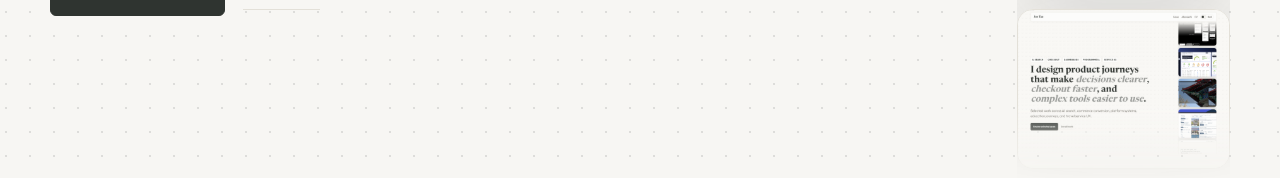
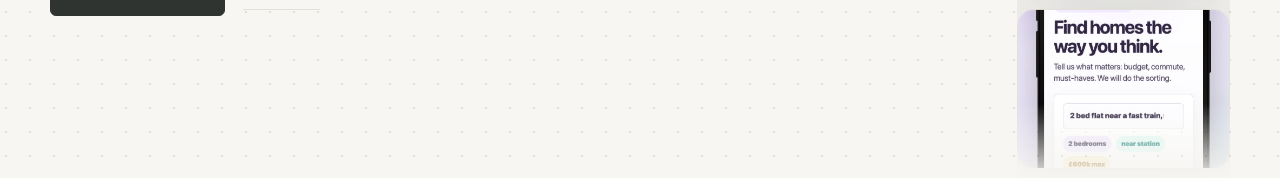
Before and after one commit to GLJ-JT/portfolio, a plain HTML site: page index.html in a window 1280 px wide. Shown: the part 690-868 px from the top of the page. Drawn offline with nearby package versions, Linux system fonts and the light colour scheme; grey boxes are pictures that could not be loaded.

Commit message:
Use homepage screenshot only for social preview

```diff
--- a/index.html
+++ b/index.html
@@ -7,6 +7,11 @@
   <meta name="description" content="A focused interview portfolio page showing Joe Tao's commercial product design work across AI search, e-commerce conversion and SaaS-style platform systems.">
   <meta property="og:title" content="Joe Tao - Product Design Interview Portfolio">
   <meta property="og:description" content="Three focused product design case studies: explainable AI search, e-commerce conversion, and SaaS-style platform workflow design.">
+  <meta property="og:image" content="https://glj-jt.github.io/portfolio/assets/interview-home-screenshot.png">
+  <meta property="og:image:width" content="1440">
+  <meta property="og:image:height" content="1000">
+  <meta name="twitter:card" content="summary_large_image">
+  <meta name="twitter:image" content="https://glj-jt.github.io/portfolio/assets/interview-home-screenshot.png">
   <link rel="preconnect" href="https://fonts.googleapis.com">
   <link rel="preconnect" href="https://fonts.gstatic.com" crossorigin>
   <link href="https://fonts.googleapis.com/css2?family=Outfit:wght@400;500;600;700;800&family=Newsreader:opsz,wght@6..72,500;6..72,650&display=swap" rel="stylesheet">
@@ -1445,7 +1450,7 @@
         <div class="hero-ticker">
           <div class="hero-ticker-track">
             <div class="hero-image-frame">
-              <img src="assets/interview-home-screenshot.png" alt="">
+              <img src="assets/proptech-iframe-cover.png" alt="">
             </div>
             <div class="hero-image-frame">
               <img src="assets/case_study_images_depology_system/dp-system.png" alt="">
@@ -1460,7 +1465,7 @@
               <img src="assets/case_study_images_worldschooling/programme_filtering_interface.png" alt="">
             </div>
             <div class="hero-image-frame">
-              <img src="assets/interview-home-screenshot.png" alt="">
+              <img src="assets/proptech-iframe-cover.png" alt="">
             </div>
             <div class="hero-image-frame">
               <img src="assets/case_study_images_depology_system/dp-system.png" alt="">
```
Also changed, not shown: interview-home.html (+7 -2 lines), interview-projects.html (+1 -1 lines).
